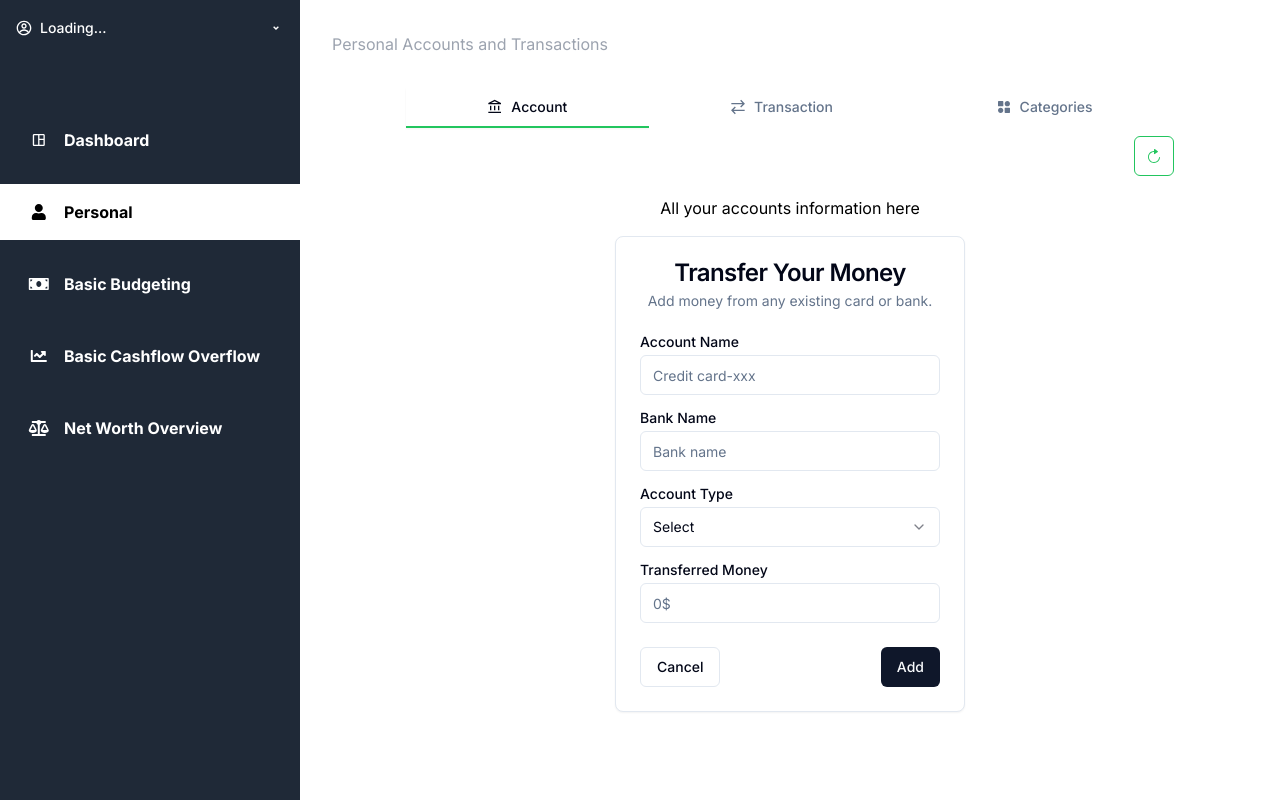
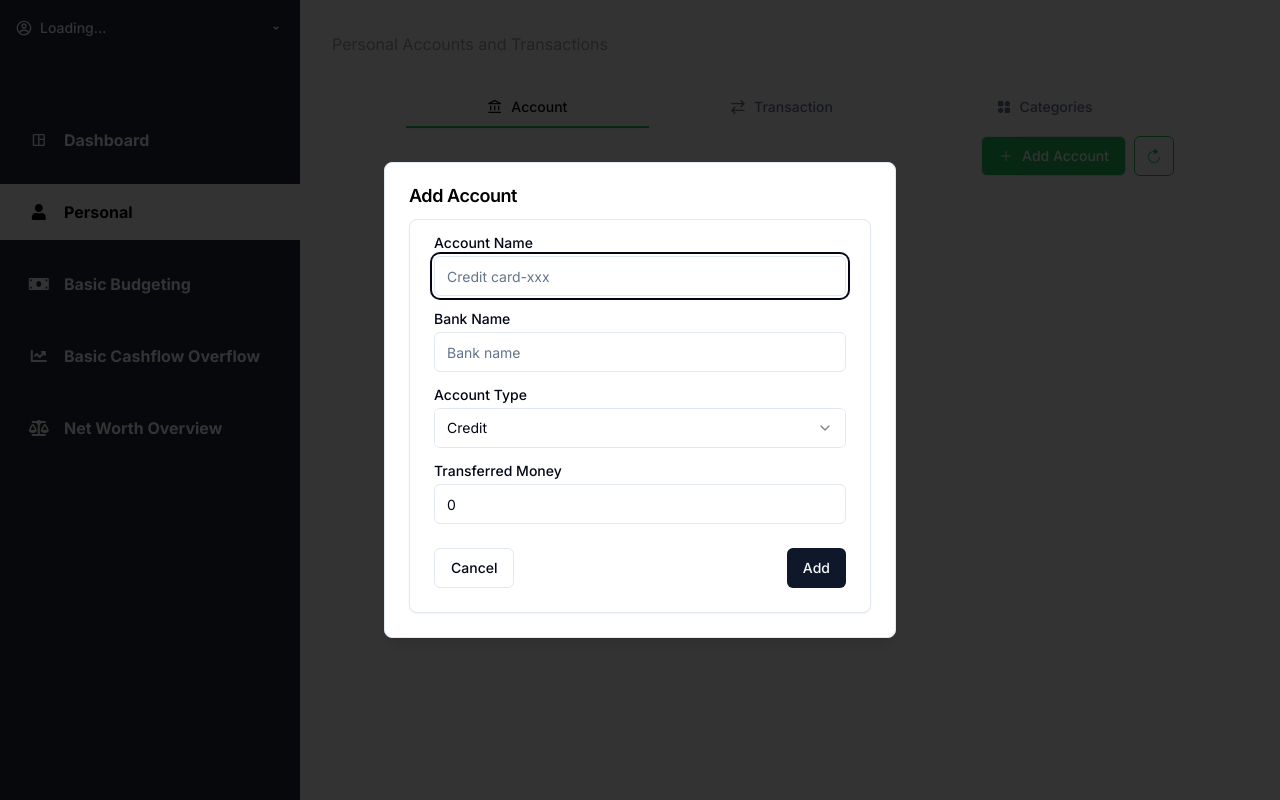
Before and after one commit to Toushik-Ahmed/Fina-Backend, a Next.js app: page /l/personal in a window 1280 px wide. Both pictures are taken after a click on the button "Add Account". Built offline with nearby package versions, Linux system fonts and the light colour scheme; no server answers.

Commit message:
Add account dialog done with functionality done

```diff
--- a/package.json
+++ b/package.json
@@ -9,12 +9,14 @@
     "lint": "next lint"
   },
   "dependencies": {
+    "@radix-ui/react-dialog": "^1.1.1",
     "@radix-ui/react-label": "^2.1.0",
     "@radix-ui/react-popover": "^1.1.1",
     "@radix-ui/react-select": "^2.1.1",
     "@radix-ui/react-slot": "^1.1.0",
     "@radix-ui/react-tabs": "^1.1.0",
     "axios": "^1.7.2",
+    "card-validator": "^10.0.0",
     "class-variance-authority": "^0.7.0",
     "clsx": "^2.1.1",
     "lucide-react": "^0.408.0",
--- a/src/components/accounts/Accounts.tsx
+++ b/src/components/accounts/Accounts.tsx
@@ -1,37 +1,50 @@
-'use client';
+"use client";
 // Accounts.tsx
 
-import { useState } from 'react';
-import { IoIosRefresh } from 'react-icons/io';
-import { IoAdd } from 'react-icons/io5';
-import { CardWithForm } from '../addCard/CardWithForm';
-import { Button } from '../ui/button';
+import { useState } from "react";
+import { IoIosRefresh } from "react-icons/io";
+import { IoAdd } from "react-icons/io5";
+import { CardInfo, CardWithForm } from "../addCard/CardWithForm";
+import { Button } from "../ui/button";
+import {
+  Dialog,
+  DialogContent,
+  DialogDescription,
+  DialogHeader,
+  DialogTitle,
+  DialogTrigger,
+} from "@/components/ui/dialog";
 
 type Props = {};
 
 function Accounts({}: Props) {
-  const [showForm, setShowForm] = useState(false);
+  const [dialogOpen, setDialogOpen] = useState(false);
 
-  const toggleForm = () => {
-    setShowForm(!showForm);
-  };
-
-  const handleCloseForm = () => {
-    setShowForm(false); // Close the form
+  const handleCloseForm = (value: CardInfo) => {
+    // Backend Call with card info
+    console.log("In accounts", value);
+    setDialogOpen(false);
   };
 
   return (
     <div>
+      <Dialog
+        open={dialogOpen}
+        onOpenChange={(ev) => {
+          setDialogOpen(ev);
+          console.log(ev);
+        }}
+      >
         <div className="flex justify-end gap-2">
-        {!showForm && (
+          <DialogTrigger asChild>
             <Button
-            onClick={toggleForm}
               variant="outline"
               className="flex text-white hover:text-white gap-2 bg-green-500 hover:bg-green-600"
             >
               <IoAdd className="h-4 w-4" /> Add Account
             </Button>
-        )}
+          </DialogTrigger>
+
           <Button
             variant="outline"
             size="icon"
@@ -41,11 +54,16 @@
           </Button>
         </div>
         <div className="mt-5 flex flex-col items-center">
-        <div className="text-center mb-4">
-          All your accounts information here
+          <DialogContent>
+            <DialogHeader>
+              <DialogTitle className="mb-2">Add Account</DialogTitle>
+              <DialogDescription asChild>
+                <CardWithForm onSubmit={handleCloseForm} />
+              </DialogDescription>
+            </DialogHeader>
+          </DialogContent>
         </div>
-        <div>{showForm && <CardWithForm onClose={handleCloseForm} />}</div>
-      </div>
+      </Dialog>
     </div>
   );
 }
--- a/src/components/addCard/CardWithForm.tsx
+++ b/src/components/addCard/CardWithForm.tsx
@@ -1,61 +1,101 @@
-'use client';
+"use client";
 // CardWithForm.tsx
 
-import { Button } from '@/components/ui/button';
-import {
-  Card,
-  CardContent,
-  CardDescription,
-  CardFooter,
-  CardHeader,
-  CardTitle,
-} from '@/components/ui/card';
-import { Input } from '@/components/ui/input';
-import { Label } from '@/components/ui/label';
+import { Button } from "@/components/ui/button";
+import { Card, CardContent, CardFooter } from "@/components/ui/card";
+import { Input } from "@/components/ui/input";
+import { Label } from "@/components/ui/label";
 import {
   Select,
   SelectContent,
   SelectItem,
   SelectTrigger,
   SelectValue,
-} from '@/components/ui/select';
+} from "@/components/ui/select";
+import { useState } from "react";
+import { DialogClose } from "../ui/dialog";
+import valid from "card-validator";
+
+export interface CardInfo {
+  cardNumber: string;
+  bankName: string;
+  accountType: "credit" | "debit";
+  transfarredAmount: number;
+}
 
 type Props = {
-  onClose: () => void; // Callback to close the form
+  onSubmit: (val: CardInfo) => void; // Callback to close the form
 };
 
-export function CardWithForm({ onClose }: Props) {
-  const handleCancel = () => {
-    onClose(); // Call onClose callback to close the form
+export function CardWithForm({ onSubmit }: Props) {
+  const [cardInfo, setCardInfo] = useState<CardInfo>({
+    cardNumber: "",
+    bankName: "",
+    accountType: "credit",
+    transfarredAmount: 0,
+  });
+
+  const [invalidCardnumber, setInvalidCardNumber] = useState(false);
+
+  const onValueChange = (key: keyof CardInfo, value: any) => {
+    console.log(key, value);
+    setCardInfo({
+      ...cardInfo,
+      [key]: value,
+    });
   };
 
   const handleAdd = () => {
-    // Handle form submission here if needed
-    onClose(); // Close the form after submission
+    const isCreditValid = valid.number(cardInfo.cardNumber);
+    setInvalidCardNumber(!isCreditValid.isValid);
+    if (!isCreditValid.isValid) return;
+
+    onSubmit(cardInfo);
   };
 
   return (
-    <Card className="w-[350px] ">
-      <CardHeader className="text-center">
+    <Card className="w-full ">
+      {/* <CardHeader className="text-center">
         <CardTitle>Transfer Your Money</CardTitle>
         <CardDescription>
           Add money from any existing card or bank.
         </CardDescription>
-      </CardHeader>
-      <CardContent>
+      </CardHeader> */}
+      <CardContent className="mt-4">
         <form>
           <div className="grid w-full items-center gap-4">
             <div className="flex flex-col space-y-1.5">
               <Label htmlFor="accountName">Account Name</Label>
-              <Input id="accountName" placeholder="Credit card-xxx" />
+              <Input
+                value={cardInfo.cardNumber}
+                onChange={(ev) => {
+                  onValueChange("cardNumber", ev.target.value);
+                  setInvalidCardNumber(false);
+                }}
+                id="cardNumber"
+                placeholder="Credit card-xxx"
+              />
+              {invalidCardnumber && (
+                <div className="ml-2 left-align text-xs text-red-500">
+                  Invalid Card Number
+                </div>
+              )}
             </div>
             <div className="flex flex-col space-y-1.5">
               <Label htmlFor="bankName">Bank Name</Label>
-              <Input id="bankName" placeholder="Bank name " />
+              <Input
+                value={cardInfo.bankName}
+                onChange={(ev) => onValueChange("bankName", ev.target.value)}
+                id="bankName"
+                placeholder="Bank name "
+              />
             </div>
             <div className="flex flex-col space-y-1.5">
               <Label htmlFor="accountType">Account Type</Label>
-              <Select>
+              <Select
+                value={cardInfo.accountType}
+                onValueChange={(val) => onValueChange("accountType", val)}
+              >
                 <SelectTrigger id="accountType">
                   <SelectValue placeholder="Select" />
                 </SelectTrigger>
@@ -67,15 +107,24 @@
             </div>
             <div className="flex flex-col space-y-1.5">
               <Label htmlFor="transferedMoney">Transferred Money</Label>
-              <Input id="transferedMoney" placeholder="0$" />
+              <Input
+                onFocus={(ev) => ev.target.select()}
+                value={cardInfo.transfarredAmount}
+                onChange={(ev) =>
+                  onValueChange("transfarredAmount", ev.target.value)
+                }
+                id="transferedMoney"
+                placeholder="0$"
+                type="number"
+              />
             </div>
           </div>
         </form>
       </CardContent>
       <CardFooter className="flex justify-between">
-        <Button variant="outline" onClick={handleCancel}>
-          Cancel
-        </Button>
+        <DialogClose asChild>
+          <Button variant="outline">Cancel</Button>
+        </DialogClose>
         <Button onClick={handleAdd}>Add</Button>
       </CardFooter>
     </Card>
--- a/src/components/ui/card.tsx
+++ b/src/components/ui/card.tsx
@@ -48,7 +48,7 @@
   HTMLParagraphElement,
   React.HTMLAttributes<HTMLParagraphElement>
 >(({ className, ...props }, ref) => (
-  <p
+  <div
     ref={ref}
     className={cn("text-sm text-slate-500 dark:text-slate-400", className)}
     {...props}
--- /dev/null
+++ b/src/components/ui/dialog.tsx
@@ -0,0 +1,123 @@
+"use client"
+
+import * as React from "react"
+import * as DialogPrimitive from "@radix-ui/react-dialog"
+import { X } from "lucide-react"
+
+import { cn } from "@/lib/utils"
+
+const Dialog = DialogPrimitive.Root
+
+const DialogTrigger = DialogPrimitive.Trigger
+
+const DialogPortal = DialogPrimitive.Portal
+
+const DialogClose = DialogPrimitive.Close
+
+const DialogOverlay = React.forwardRef<
+  React.ElementRef<typeof DialogPrimitive.Overlay>,
+  React.ComponentPropsWithoutRef<typeof DialogPrimitive.Overlay>
+>(({ className, ...props }, ref) => (
+  <DialogPrimitive.Overlay
+    ref={ref}
+    className={cn(
+      "fixed inset-0 z-50 bg-black/80  data-[state=open]:animate-in data-[state=closed]:animate-out data-[state=closed]:fade-out-0 data-[state=open]:fade-in-0",
+      className
+    )}
+    {...props}
+  />
+))
+DialogOverlay.displayName = DialogPrimitive.Overlay.displayName
+
+const DialogContent = React.forwardRef<
+  React.ElementRef<typeof DialogPrimitive.Content>,
+  React.ComponentPropsWithoutRef<typeof DialogPrimitive.Content>
+>(({ className, children, ...props }, ref) => (
+  <DialogPortal>
+    <DialogOverlay />
+    <DialogPrimitive.Content
+      ref={ref}
+      className={cn(
+        "fixed left-[50%] top-[50%] z-50 grid w-full max-w-lg translate-x-[-50%] translate-y-[-50%] gap-4 border border-slate-200 bg-white p-6 shadow-lg duration-200 data-[state=open]:animate-in data-[state=closed]:animate-out data-[state=closed]:fade-out-0 data-[state=open]:fade-in-0 data-[state=closed]:zoom-out-95 data-[state=open]:zoom-in-95 data-[state=closed]:slide-out-to-left-1/2 data-[state=closed]:slide-out-to-top-[48%] data-[state=open]:slide-in-from-left-1/2 data-[state=open]:slide-in-from-top-[48%] sm:rounded-lg dark:border-slate-800 dark:bg-slate-950",
+        className
+      )}
+      {...props}
+    >
+      {children}
+      {/* <DialogPrimitive.Close className="absolute right-4 top-4 rounded-sm opacity-70 ring-offset-white transition-opacity hover:opacity-100 focus:outline-none focus:ring-2 focus:ring-slate-950 focus:ring-offset-2 disabled:pointer-events-none data-[state=open]:bg-slate-100 data-[state=open]:text-slate-500 dark:ring-offset-slate-950 dark:focus:ring-slate-300 dark:data-[state=open]:bg-slate-800 dark:data-[state=open]:text-slate-400">
+        <X className="h-4 w-4" />
+        <span className="sr-only">Close</span>
+      </DialogPrimitive.Close> */}
+    </DialogPrimitive.Content>
+  </DialogPortal>
+))
+DialogContent.displayName = DialogPrimitive.Content.displayName
+
+
+const DialogHeader = ({
+  className,
+  ...props
+}: React.HTMLAttributes<HTMLDivElement>) => (
+  <div
+    className={cn(
+      "flex flex-col space-y-1.5 text-center sm:text-left",
+      className
+    )}
+    {...props}
+  />
+)
+DialogHeader.displayName = "DialogHeader"
+
+const DialogFooter = ({
+  className,
+  ...props
+}: React.HTMLAttributes<HTMLDivElement>) => (
+  <div
+    className={cn(
+      "flex flex-col-reverse sm:flex-row sm:justify-end sm:space-x-2",
+      className
+    )}
+    {...props}
+  />
+)
+DialogFooter.displayName = "DialogFooter"
+
+const DialogTitle = React.forwardRef<
+  React.ElementRef<typeof DialogPrimitive.Title>,
+  React.ComponentPropsWithoutRef<typeof DialogPrimitive.Title>
+>(({ className, ...props }, ref) => (
+  <DialogPrimitive.Title
+    ref={ref}
+    className={cn(
+      "text-lg font-semibold leading-none tracking-tight",
+      className
+    )}
+    {...props}
+  />
+))
+DialogTitle.displayName = DialogPrimitive.Title.displayName
+
+const DialogDescription = React.forwardRef<
+  React.ElementRef<typeof DialogPrimitive.Description>,
+  React.ComponentPropsWithoutRef<typeof DialogPrimitive.Description>
+>(({ className, ...props }, ref) => (
+  <DialogPrimitive.Description
+    ref={ref}
+    className={cn("text-sm text-slate-500 dark:text-slate-400", className)}
+    {...props}
+  />
+))
+DialogDescription.displayName = DialogPrimitive.Description.displayName
+
+export {
+  Dialog,
+  DialogPortal,
+  DialogOverlay,
+  DialogClose,
+  DialogTrigger,
+  DialogContent,
+  DialogHeader,
+  DialogFooter,
+  DialogTitle,
+  DialogDescription,
+}
```
Also changed, not shown: 1 other file (tests, documents, lock files or other folders). Lines whose indentation alone changed are shown as unchanged.
